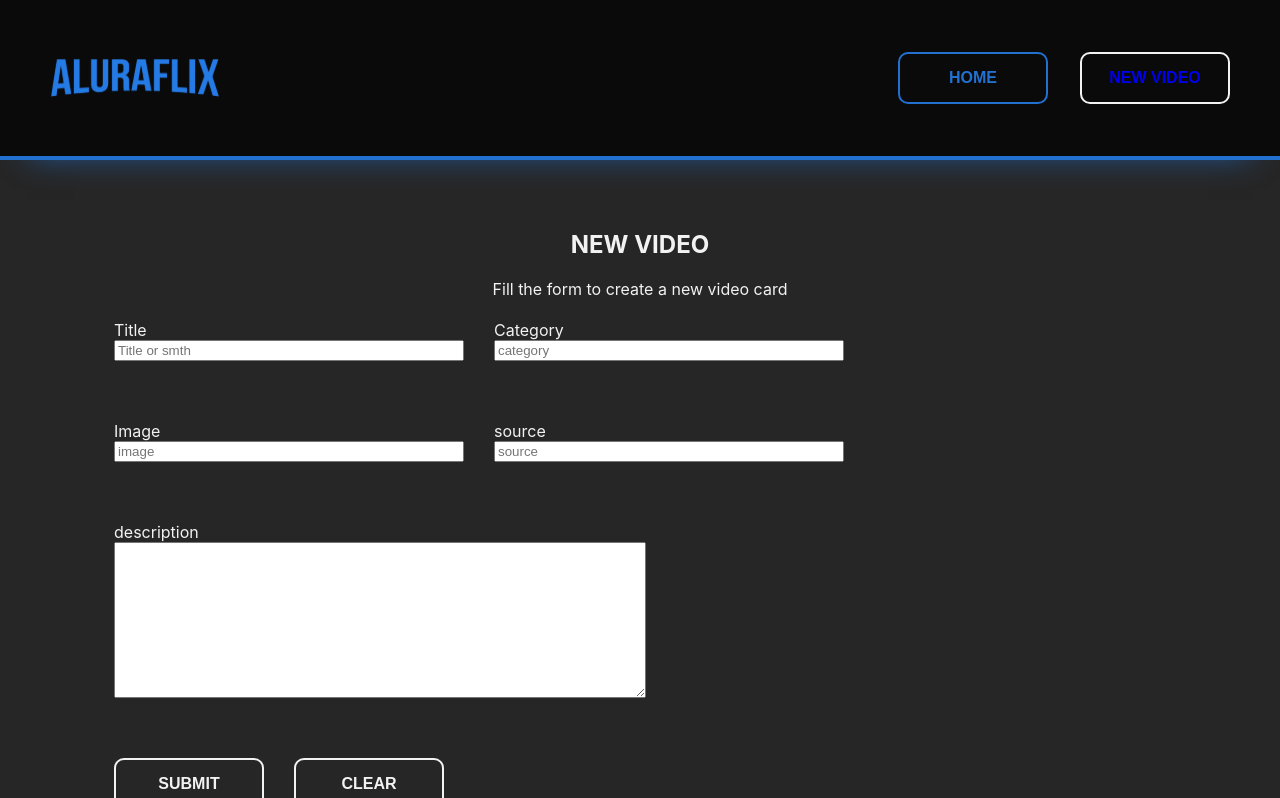
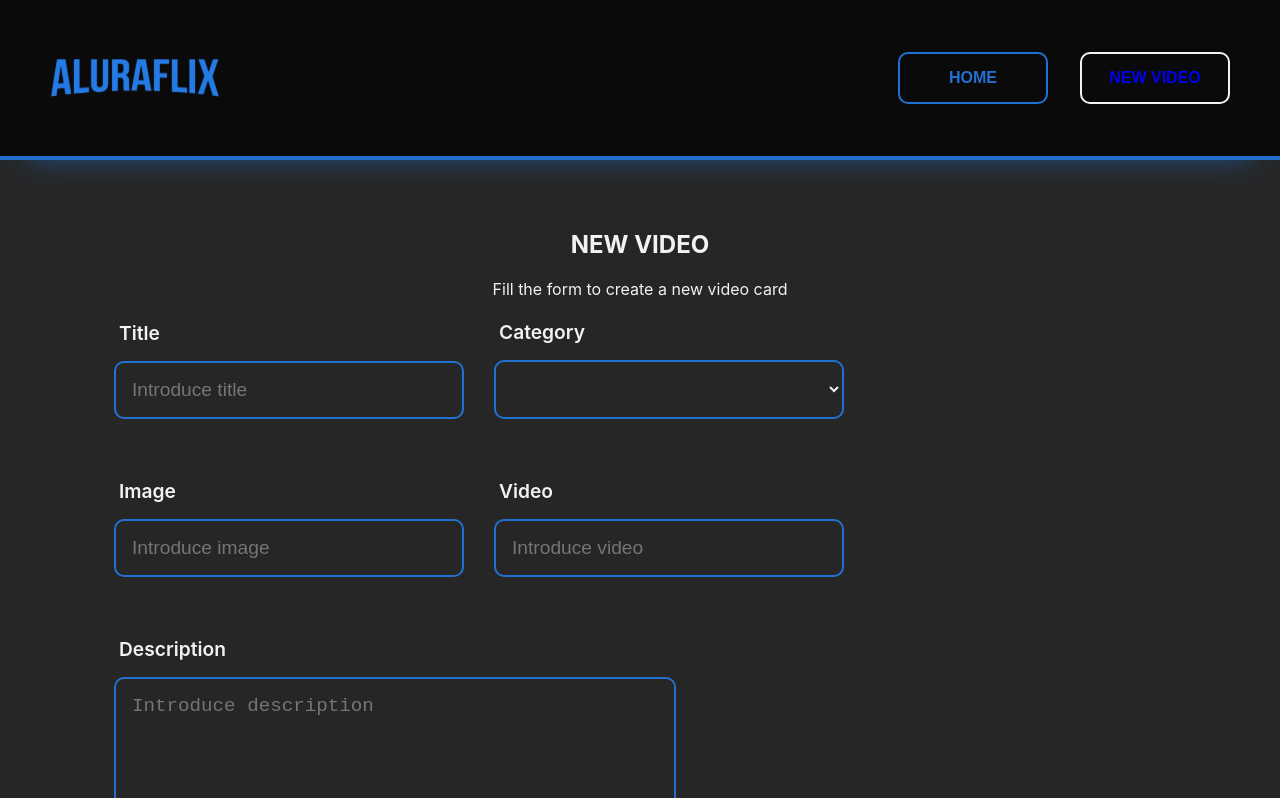
Before and after one commit to AbrahamOliden/aluraflix, a React (Vite) app: page /new-video in a window 1280 px wide. Shown: the top 798 px of the page. Built offline with nearby package versions, Linux system fonts and the light colour scheme.

Commit message:
remove hardcoded inputs and use Input component instead

```diff
--- a/src/components/Form/VideoForm/index.jsx
+++ b/src/components/Form/VideoForm/index.jsx
@@ -1,5 +1,6 @@
 import styled from "styled-components";
 import StyledButton from "../../Button";
+import Input from "../../InputField";
 
 const StyledField = styled.fieldset`
     display: flex;
@@ -25,29 +26,38 @@ function VideoForm() {
     return (
         <form>
             <StyledField>
-                <FlexContainer role="none">
-                    <label htmlFor="title">Title</label>
-                    <input type="text" name="title" placeholder="Title or smth" />
-                </FlexContainer>
-
-                <FlexContainer role="none">
-                    <label htmlFor="category">Category</label>
-                    <input type="text" name="category" placeholder="category" />
-                </FlexContainer>
-
-                <FlexContainer role="none">
-                    <label htmlFor="image">Image</label>
-                    <input type="text" name="image" placeholder="image " />
-                </FlexContainer>
-
-                <FlexContainer role="none">
-                    <label htmlFor="source">source</label>
-                    <input type="text" name="source" placeholder="source" />
-                </FlexContainer>
-                <FlexContainer $width="100%" role="none" >
-                    <label htmlFor="description">description</label>
-                    <textarea name="description" id="description" cols="50" rows="10"></textarea>
-                </FlexContainer>
+                <Input inputsArray = {[
+                    {
+                        title: "title",
+                        type: "text",
+                        required: true,
+                        id: 0
+                    },
+                    {
+                        title: "category",
+                        type: "select",
+                        required: true,
+                        id: 1
+                    },
+                    {
+                        title: "image",
+                        type: "text",
+                        required: true,
+                        id: 2
+                    },
+                    {
+                        title: "video",
+                        type: "text",
+                        required: true,
+                        id: 3
+                    },
+                    {
+                        title: "description",
+                        type: "textarea",
+                        required: false,
+                        id: 4
+                    }
+                ]} />
 
                 <StyledButton type="submit" >Submit</StyledButton>
                 <StyledButton>Clear</StyledButton>
```
